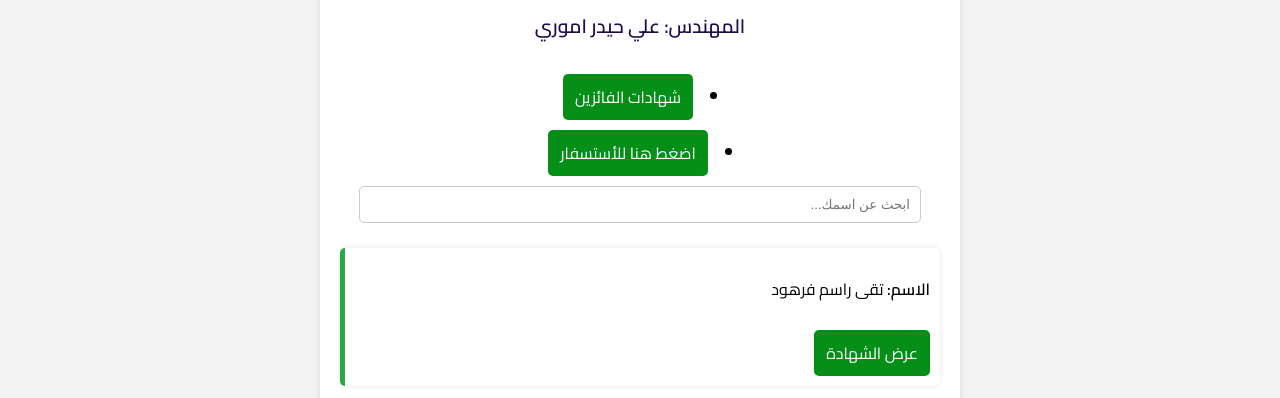
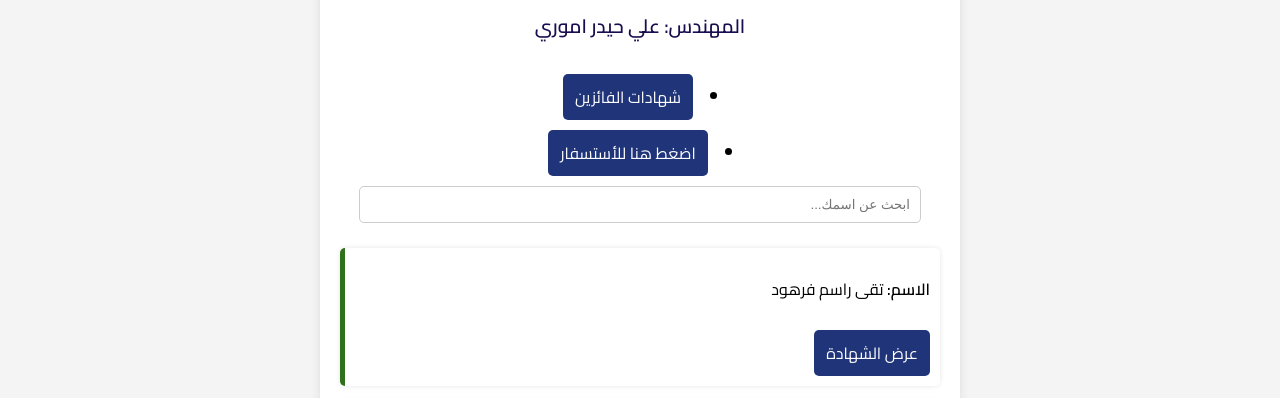
Before and after one commit to ATC5/991, a plain HTML site: page index.html in a window 1280 px wide. Shown: the part 346-744 px from the top of the page. Drawn offline with Linux system fonts and the light colour scheme.

Commit message:
Update style.css

```diff
--- a/style.css
+++ b/style.css
@@ -32,7 +32,7 @@ input {
     background: #fff;
     margin: 15px 0;
     padding: 10px;
-    border-left: 5px solid #28a745;
+    border-left: 5px solid #2f701b;
     text-align: right;
     border-radius: 5px;
     box-shadow: 0 0 5px rgba(0, 0, 0, 0.1);
@@ -42,14 +42,14 @@ a {
     display: inline-block;
     padding: 8px 12px;
     margin-top: 10px;
-    background-color: #068f18;
+    background-color: #1f3479;
     color: rgb(255, 255, 255);
     text-decoration: none;
     border-radius: 5px;
 }
 
 a:hover {
-    background-color: #0056b3;
+    background-color: #801861;
 }
 
 footer {
```
